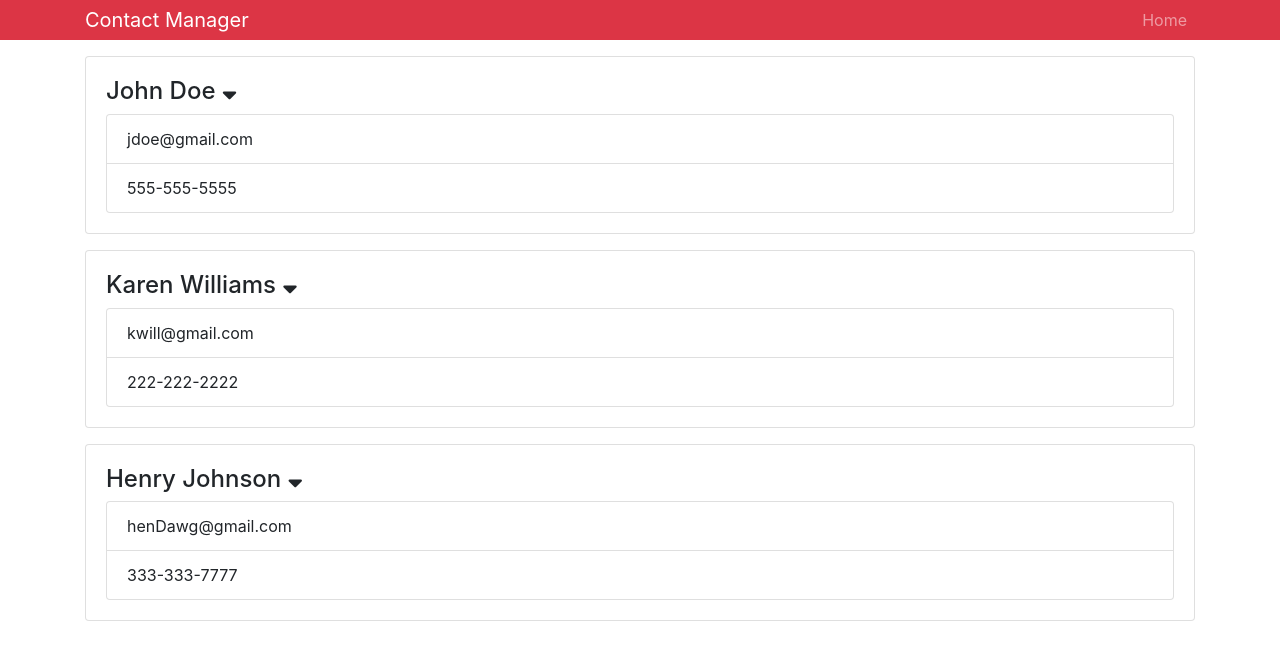
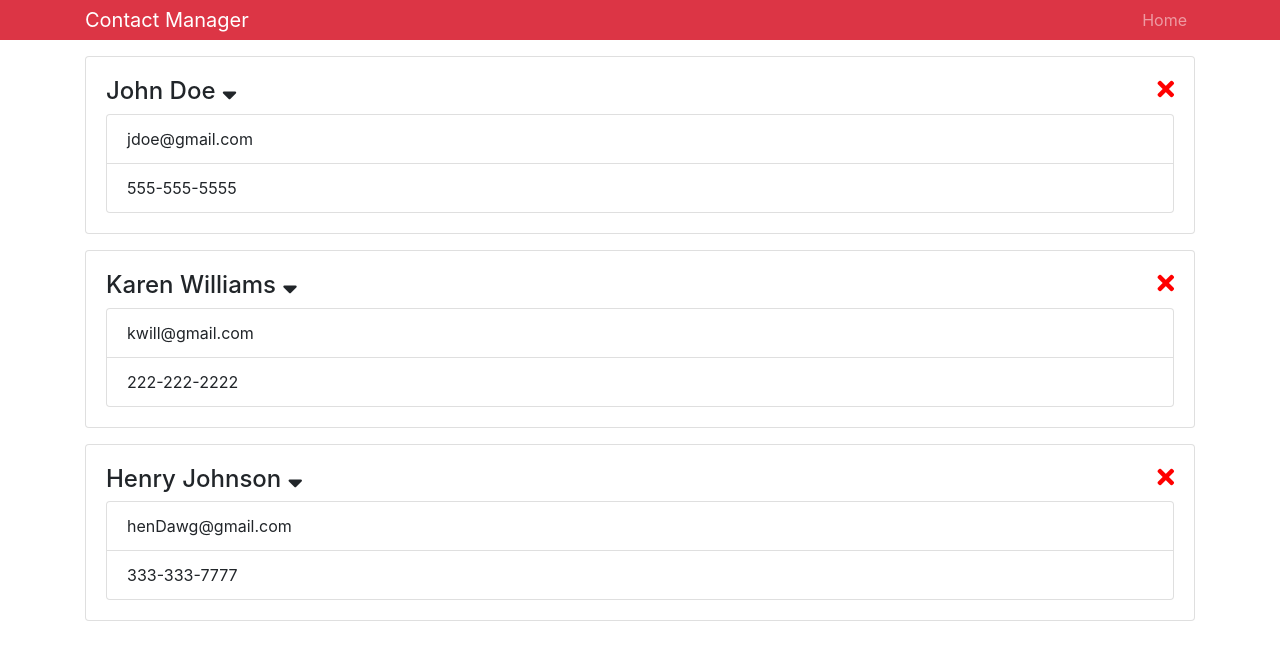
Before and after one commit to Henelllis/Contact-Manager, a React (Create React App) app: page / in a window 1280 px wide. Shown: the top 660 px of the page. Built offline with nearby package versions, Linux system fonts and the light colour scheme.

Commit message:
Add delete function to program

```diff
--- a/src/components/Contact.js
+++ b/src/components/Contact.js
@@ -13,7 +13,7 @@ class Contact extends Component {
 
     render() {
         const { showContact } = this.state
-        const {name, email, phone } = this.props.contact;
+        const {id ,name, email, phone } = this.props.contact;
 
         let contactRender = null
 
@@ -28,7 +28,16 @@ class Contact extends Component {
 
         return (
             <div className="card card-body mb-3">
-                <h4>{name} <i onClick={this.onClickShowContact} className="fas fa-sort-down"></i></h4>
+                <h4>{name} <i onClick={this.onClickShowContact}
+                    className="fas fa-sort-down"
+                    style={{'cursor':'pointer'}}></i>
+                    <i className="fas fa-times"
+                        onClick={(event) => this.props.onDelete(event, id)}
+                        style={{'cursor':'pointer'
+                                ,'float':'right',
+                                'color':'red'}}></i>
+                </h4>
+
                 {contactRender}
             </div>
         );
--- a/src/components/Contacts.js
+++ b/src/components/Contacts.js
@@ -1,4 +1,4 @@
-import React, { Component } from 'react';
+import React, { Component, Fragment } from 'react';
 import Contact from './Contact';
 
 class Contacts extends Component {
@@ -26,20 +26,26 @@ class Contacts extends Component {
         ]
     }
 
+    onDeleteContact = (event , id) => {
+        event.preventDefault();
+        const contacts = this.state.contacts.filter(contact => contact.id !== id)
+        this.setState({contacts:contacts})
+    }
+
     render() {
         const { contacts } = this.state
 
         const contactsToRender = contacts.map(contact => {
 
             return(
-                    <Contact key={contact.id} contact={contact}/>
+                    <Contact key={contact.id} contact={contact} onDelete={this.onDeleteContact}/>
             )
         })
 
         return(
-            <div>
+            <Fragment>
                 {contactsToRender}
-            </div>
+            </Fragment>
         )
     }
 }
```
